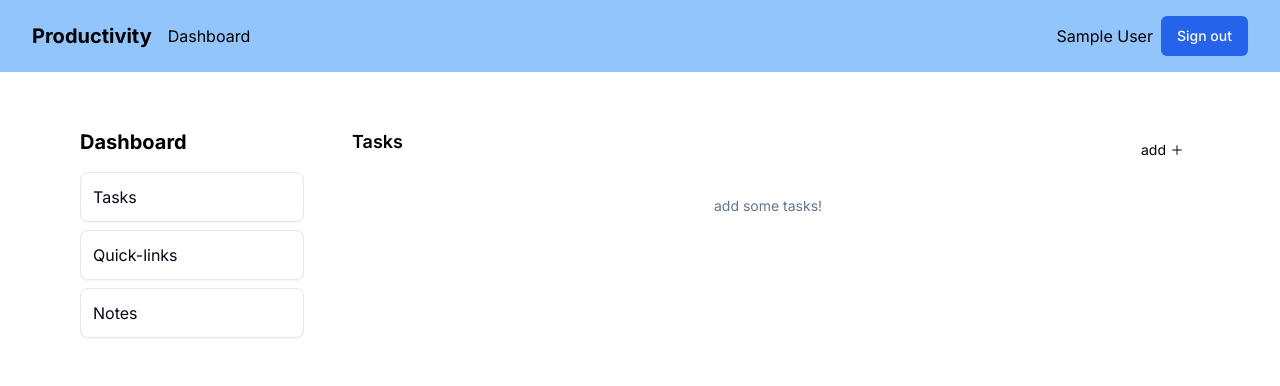
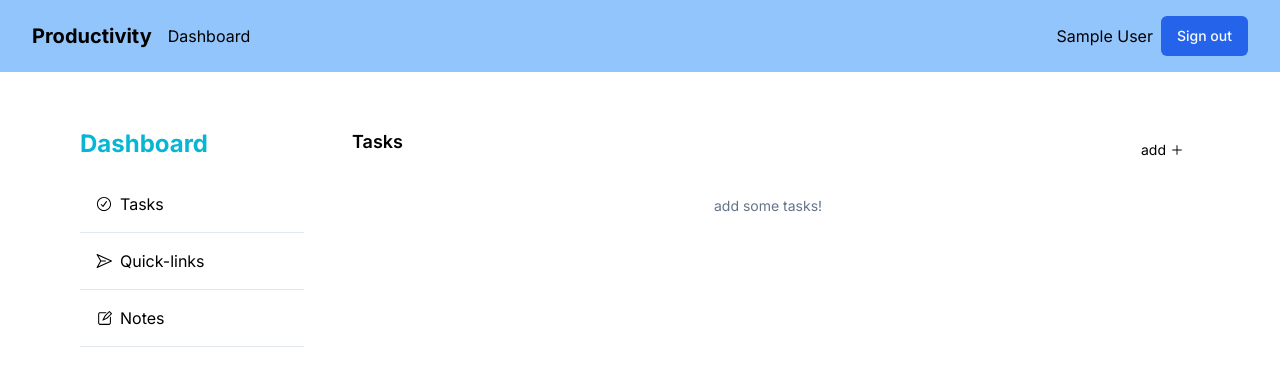
Before and after one commit to trevorphilbrick/productivity-app, a Next.js app: page /dashboard/tasks in a window 1280 px wide. Shown: the top 386 px of the page. Built offline with nearby package versions, Linux system fonts and the light colour scheme; no server answers; sample sign-in values are in the browser's storage.

Commit message:
updated side nav on dashboard

```diff
--- a/package.json
+++ b/package.json
@@ -14,6 +14,7 @@
     "@radix-ui/react-dialog": "^1.0.5",
     "@radix-ui/react-label": "^2.0.2",
     "@radix-ui/react-select": "^2.0.0",
+    "@radix-ui/react-separator": "^1.0.3",
     "@radix-ui/react-slot": "^1.0.2",
     "@vercel/postgres": "^0.7.2",
     "axios": "^1.6.7",
--- a/src/app/dashboard/layout.tsx
+++ b/src/app/dashboard/layout.tsx
@@ -1,8 +1,27 @@
 import Weather from "@/components/ui/home/weather";
 import Events from "@/components/ui/home/events";
 import { flags } from "@/lib/flags";
-import { Card } from "@/components/ui/card";
+import { Separator } from "@/components/ui/separator";
 import Link from "next/link";
+import { RxCheckCircled, RxPaperPlane, RxPencil2 } from "react-icons/rx";
+
+const dashboardData = [
+  {
+    title: "Tasks",
+    link: "/dashboard/tasks",
+    iconComponent: <RxCheckCircled />,
+  },
+  {
+    title: "Quick-links",
+    link: "/dashboard/quicklinks",
+    iconComponent: <RxPaperPlane />,
+  },
+  {
+    title: "Notes",
+    link: "/dashboard/notes",
+    iconComponent: <RxPencil2 />,
+  },
+];
 
 function layout({
   children,
@@ -13,18 +32,22 @@
     <div className="w-screen  md:flex md:flex-col md:items-center ">
       <div className="flex flex-col items-center md:items-start md:flex-row md:w-11/12 lg:4/5 max-w-6xl mt-6">
         {flags.shouldShowEvents && <Events />}
-        <div className="flex flex-col w-full px-4  md:w-64">
-          <h1 className="mb-4 font-bold text-xl">Dashboard</h1>
+        <div className="flex flex-col w-full px-4 md:w-64">
+          <h1 className="mb-4 font-bold text-2xl text-cyan-500">Dashboard</h1>
           <nav className="flex flex-col">
-            <Link href="/dashboard/tasks">
-              <Card className=" p-3 mb-2">Tasks</Card>
-            </Link>
-            <Link href="/dashboard/quicklinks">
-              <Card className=" p-3 mb-2 ">Quick-links</Card>
-            </Link>
-            <Link href="/dashboard/notes">
-              <Card className=" p-3 mb-2 ">Notes</Card>
-            </Link>
+            {dashboardData.map((item) => (
+              <Link
+                key={item.title}
+                href={item.link}
+                className="hover:bg-gray-100"
+              >
+                <div className="flex items-center py-4 px-4 ">
+                  {item.iconComponent}
+                  <p className="  ml-2">{item.title}</p>
+                </div>
+                <Separator />
+              </Link>
+            ))}
           </nav>
         </div>
         <div className="flex-1 px-4">{children}</div>
--- /dev/null
+++ b/src/components/ui/separator.tsx
@@ -0,0 +1,31 @@
+"use client"
+
+import * as React from "react"
+import * as SeparatorPrimitive from "@radix-ui/react-separator"
+
+import { cn } from "@/lib/utils"
+
+const Separator = React.forwardRef<
+  React.ElementRef<typeof SeparatorPrimitive.Root>,
+  React.ComponentPropsWithoutRef<typeof SeparatorPrimitive.Root>
+>(
+  (
+    { className, orientation = "horizontal", decorative = true, ...props },
+    ref
+  ) => (
+    <SeparatorPrimitive.Root
+      ref={ref}
+      decorative={decorative}
+      orientation={orientation}
+      className={cn(
+        "shrink-0 bg-border",
+        orientation === "horizontal" ? "h-[1px] w-full" : "h-full w-[1px]",
+        className
+      )}
+      {...props}
+    />
+  )
+)
+Separator.displayName = SeparatorPrimitive.Root.displayName
+
+export { Separator }
```
Also changed, not shown: 1 other file (tests, documents, lock files or other folders).
